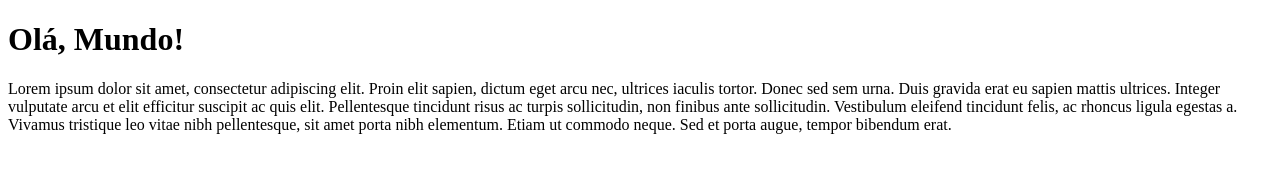
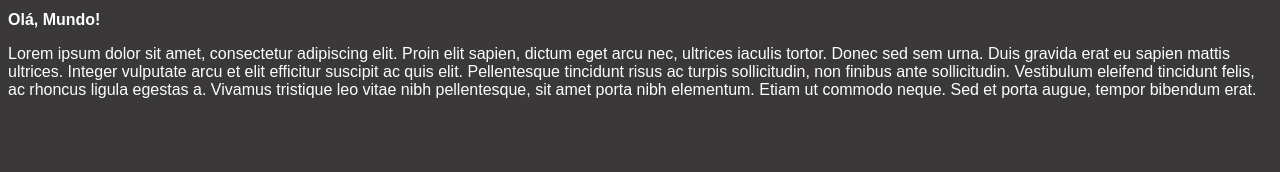
Before and after one commit to RAYsSA-Chaves/Repositorio2, a plain HTML site: page site_exemplo/index.html in a window 1280 px wide. Drawn offline with Linux system fonts and the light colour scheme.

Commit message:
Design basico

```diff
--- a/site_exemplo/index.html
+++ b/site_exemplo/index.html
@@ -3,7 +3,8 @@
 <head>
     <meta charset = "UTF-8">
     <meta name="view-port" content="width=device-width,intial-scale=1.0">
-    <title>Meu primeiro site em repositório</title>
+    <title>Primeiro site em repositório + branches</title>
+    <link rel="stylesheet" href="style.css">
 </head>
 <body>
     <h1>Olá, Mundo!</h1>
--- /dev/null
+++ b/site_exemplo/style.css
@@ -0,0 +1,9 @@
+* {
+    font-family: Arial;
+    font-size: 16px;
+    color: white;
+}
+
+body {
+    background-color: rgb(58, 56, 56)
+}
```
